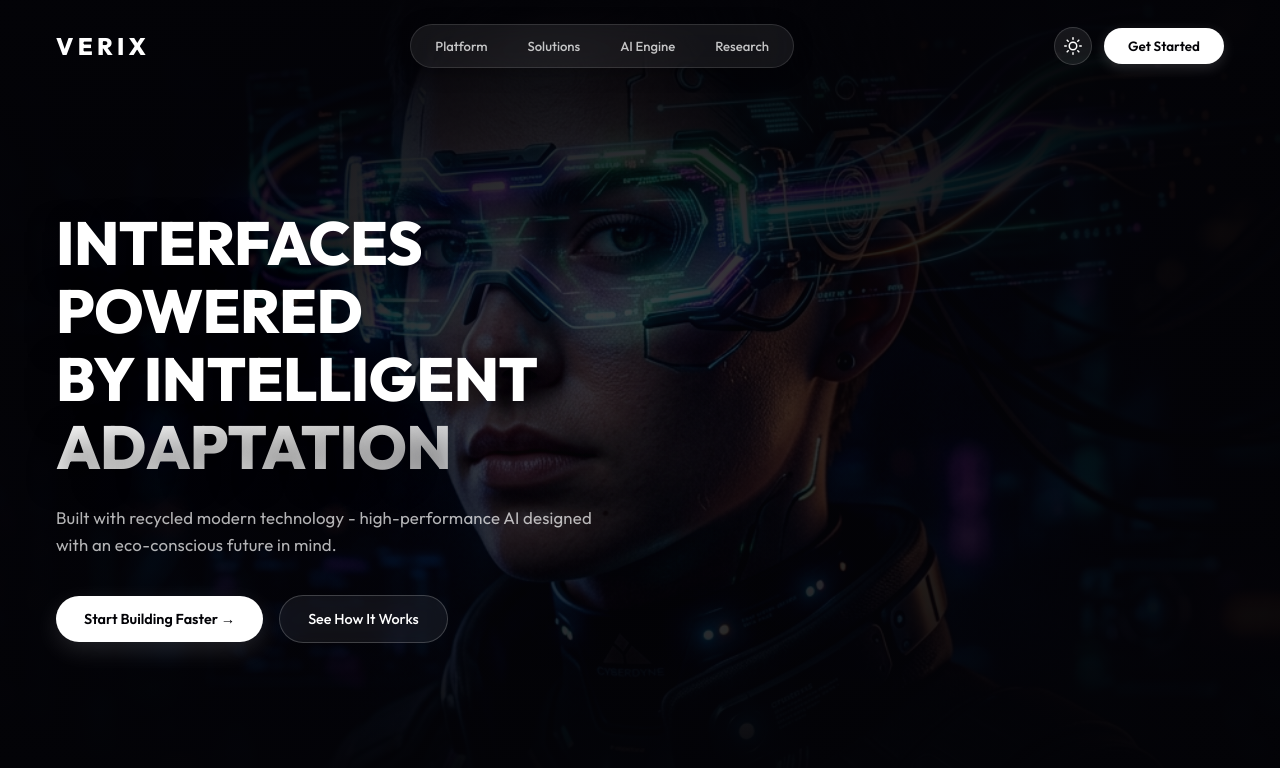
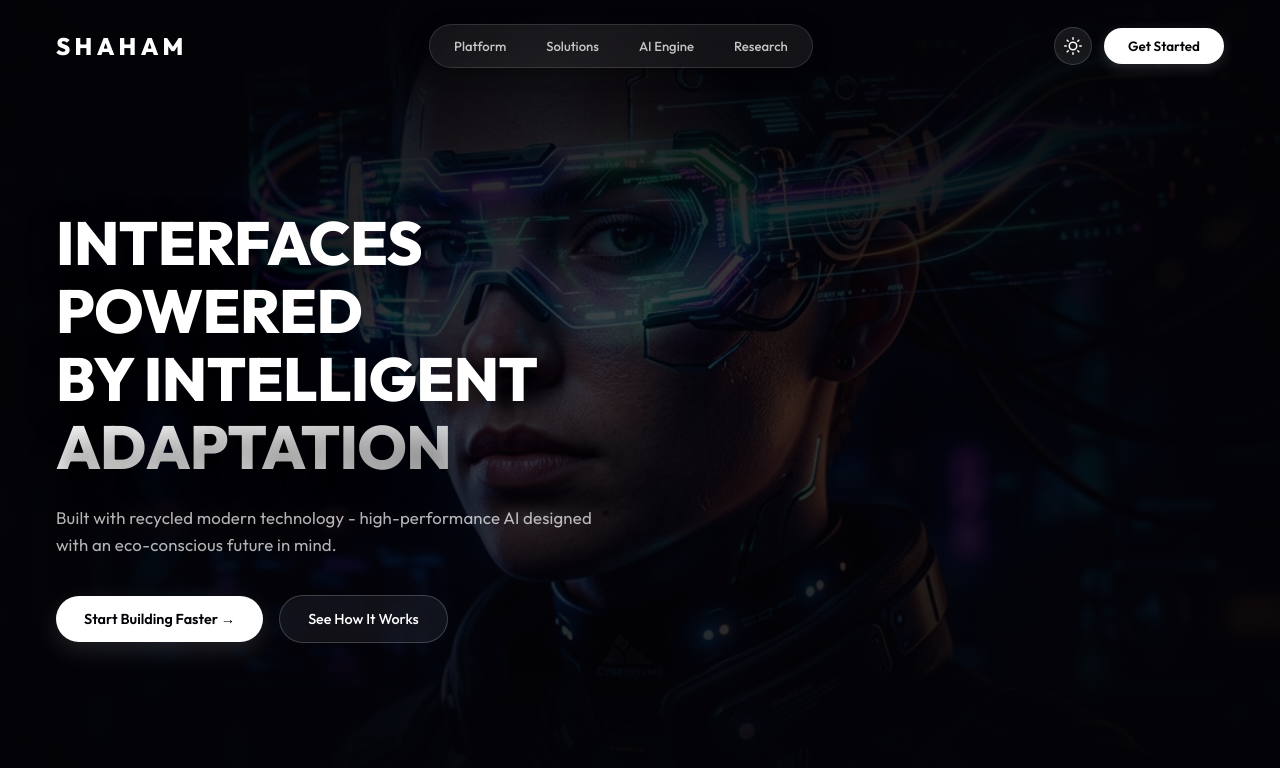
Before and after one commit to Shahamoffical/SHAHAM-AI, a React (Vite) app in the folder insight-desk/frontend/: page / in a window 1280 px wide. Shown: the top 768 px of the page. Built offline with nearby package versions, Linux system fonts and the light colour scheme.

Commit message:
Update brand name from VERIX to SHAHAM across Landing and Research pages

```diff
--- a/insight-desk/frontend/index.html
+++ b/insight-desk/frontend/index.html
@@ -3,7 +3,7 @@
   <head>
     <meta charset="UTF-8" />
     <meta name="viewport" content="width=device-width, initial-scale=1.0" />
-    <title>Insight Desk — Autonomous AI Research Platform</title>
+    <title>SHAHAM AI — Autonomous AI Research Platform</title>
     <link rel="preconnect" href="https://fonts.googleapis.com">
     <link rel="preconnect" href="https://fonts.gstatic.com" crossorigin>
     <link href="https://fonts.googleapis.com/css2?family=Inter:wght@300;400;500;600;700&display=swap" rel="stylesheet">
--- a/insight-desk/frontend/src/pages/Landing.jsx
+++ b/insight-desk/frontend/src/pages/Landing.jsx
@@ -28,7 +28,7 @@ export default function Landing() {
       <div className="verix-bg-wrap">
         <img
           src="/verix_hero_bg.png"
-          alt="VERIX Intelligent AI Adaptation"
+          alt="SHAHAM Intelligent AI Adaptation"
           className="verix-bg-image"
         />
         <div className="verix-bg-overlay" />
@@ -37,7 +37,7 @@ export default function Landing() {
       {/* Header / Navbar */}
       <header className="verix-header">
         <div className="verix-brand" onClick={() => navigate("/")}>
-          VERIX
+          SHAHAM
         </div>
 
         <nav className="verix-nav-pills">
--- a/insight-desk/frontend/src/pages/Research.jsx
+++ b/insight-desk/frontend/src/pages/Research.jsx
@@ -198,7 +198,7 @@ export default function Research() {
       {/* ===== TOP NAVBAR ===== */}
       <header className="verix-research-nav">
         <div className="verix-research-brand" onClick={() => navigate("/")}>
-          VERIX <span className="verix-nav-tag">AI RESEARCH</span>
+          SHAHAM <span className="verix-nav-tag">AI RESEARCH</span>
         </div>
 
         <nav className="verix-research-pills">
```
